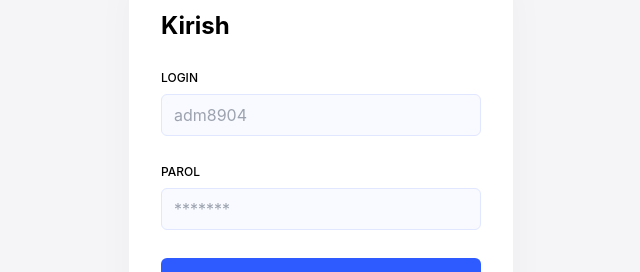
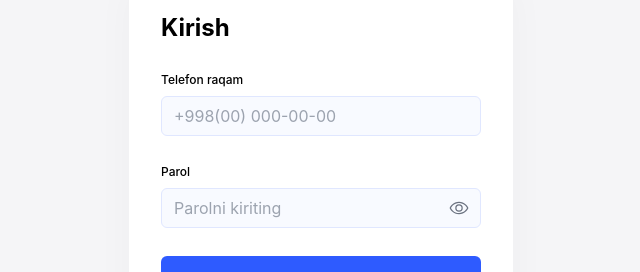
Before and after one commit to IT-Forelead/taskManagementFE, a Vue app: page /auth/login in a window 1280 px wide. Shown: the part 311-583 px from the top of the page, without its empty margins (319-959 px from the left). Built offline with nearby package versions, Linux system fonts and the light colour scheme; a web font is replaced by a local one; what vue3-apexcharts would draw is missing.

Commit message:
password input improved

```diff
--- a/src/pages/Login.vue
+++ b/src/pages/Login.vue
@@ -2,10 +2,13 @@
 import { computed, reactive, ref, watch } from 'vue';
 import ClubLogo from '../components/common/ClubLogo.vue';
 import SpinnerIcon from '../assets/icons/SpinnerIcon.vue';
+import EyeIcon from '../assets/icons/EyeIcon.vue';
+import EyeSlashIcon from '../assets/icons/EyeSlashIcon.vue';
 import { useAuthStore } from '../stores/auth.store';
 // import vueRecaptcha from 'vue3-recaptcha2';
 
 const { login } = useAuthStore()
+const hidePassword = ref(true)
 
 const loginData = reactive({
   login: '',
@@ -13,6 +16,7 @@ const loginData = reactive({
 })
 
 const isLoading = computed(() => useAuthStore().isLoading)
+const togglePassword = () => (hidePassword.value = !hidePassword.value)
 
 const key = computed(() => import.meta.env.VITE_GOOGLE_API_KEY)
 
@@ -45,14 +49,21 @@ const fail = () => {
     <div v-motion-slide-bottom class="p-8 mt-12 bg-white w-96 shadow-6xl rounded-xl space-y-7">
       <h1 class="text-2xl font-bold">Kirish</h1>
       <div class="flex flex-col space-y-2 mt-11">
-        <label for="login" class="text-xs font-medium uppercase">Login</label>
-        <input type="text" v-model="loginData.login" id="login" placeholder="adm8904"
-          class="h-[42px] custom-input-bg border bg-[#e0e7ff3b] px-3 border-[#E0E7FF] outline-none rounded-md">
+        <label for="login" class="text-xs font-medium">Telefon raqam</label>
+        <input type="text" v-model="loginData.login" id="login" placeholder="+998(00) 000-00-00"
+          class="h-10 custom-input-bg border bg-[#e0e7ff3b] px-3 border-[#E0E7FF] outline-none rounded-md">
       </div>
       <div class="flex flex-col space-y-2">
-        <label for="password" class="text-xs font-medium uppercase">Parol</label>
-        <input type="password" v-model="loginData.password" id="password" placeholder="*******"
-          class="h-[42px] custom-input-bg border bg-[#e0e7ff3b] px-3 border-[#E0E7FF] outline-none rounded-md">
+        <label for="password" class="text-xs font-medium">Parol</label>
+        <div class="relative">
+          <input id="password" :type="hidePassword ? 'password' : 'text'" v-model="loginData.password"
+            class="bg-[#e0e7ff3b] px-3 w-full h-10 border border-[#E0E7FF] rounded-md outline-none"
+            placeholder="Parolni kiriting" />
+          <EyeIcon v-if="hidePassword" @click="togglePassword()"
+            class="absolute z-10 w-5 h-5 text-gray-500 -translate-y-1/2 cursor-pointer dark:text-gray-500 top-1/2 right-3" />
+          <EyeSlashIcon v-else @click="togglePassword()"
+            class="absolute z-10 w-5 h-5 text-gray-500 -translate-y-1/2 cursor-pointer dark:text-gray-500 top-1/2 right-3" />
+        </div>
       </div>
       <!-- <vue-recaptcha @verify="verify" @fail="fail" @error="error" @expire="expire" sitekey="6LdStc8oAAAAAEiXu3d0zVAYeYEl64kbvyNwsKu6" size="normal">
       </vue-recaptcha> -->
```
